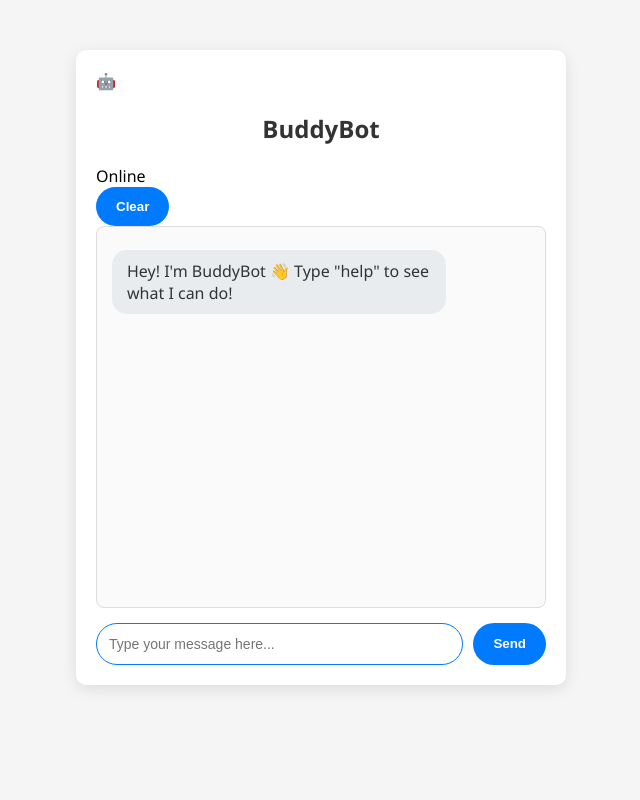
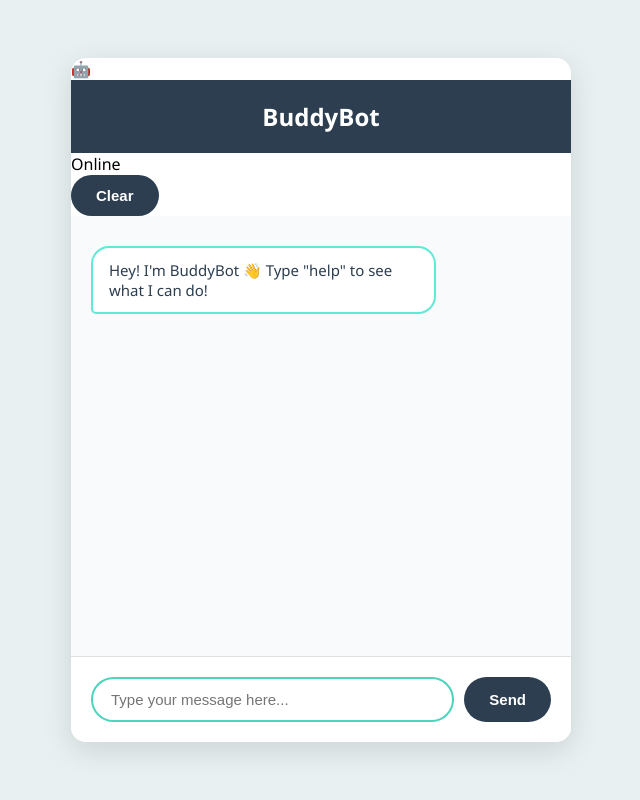
Before and after one commit to NithinaMP/BuddyBot, a Flask app: page / in a window 1280 px wide. Shown: the whole page, without its empty margins (319-959 px from the left). Run offline with Flask 3, Linux system fonts and the light colour scheme.

Commit message:
Redesign UI with modern color

```diff
--- a/static/style.css
+++ b/static/style.css
@@ -1,83 +1,103 @@
 body {
-    font-family: 'Segoe UI', Arial, sans-serif;
-    background: #f5f5f5;
+    font-family: 'Segoe UI', Tahoma, Geneva, Verdana, sans-serif;
+    background: #e8f0f2;
     margin: 0;
     padding: 0;
+    display: flex;
+    justify-content: center;
+    align-items: center;
+    min-height: 100vh;
 }
 
 .chat-container {
-    width: 450px;
-    margin: 50px auto;
+    width: 500px;
     background: white;
-    padding: 20px;
-    border-radius: 10px;
-    box-shadow: 0 4px 15px rgba(0, 0, 0, 0.1);
+    border-radius: 15px;
+    box-shadow: 0 8px 30px rgba(0, 0, 0, 0.12);
+    overflow: hidden;
 }
 
 h2 {
     text-align: center;
-    color: #333;
-    margin-bottom: 20px;
+    color: white;
+    background: #2c3e50;
+    margin: 0;
+    padding: 20px;
 }
 
 .chat-box {
-    height: 350px;
+    height: 400px;
     overflow-y: scroll;
-    border: 1px solid #ddd;
-    padding: 15px;
-    margin-bottom: 15px;
-    background: #fafafa;
-    border-radius: 8px;
+    padding: 20px;
+    background: #f8fafb;
+}
+
+.chat-box::-webkit-scrollbar {
+    width: 8px;
+}
+
+.chat-box::-webkit-scrollbar-thumb {
+    background: #5eead4;
+    border-radius: 4px;
 }
 
 .user-message {
-    background: #007bff;
+    background: #2c3e50;
     color: white;
-    padding: 10px 15px;
-    margin: 8px 0;
-    margin-left: 20%;
+    padding: 12px 16px;
+    margin: 10px 0;
+    margin-left: 25%;
     text-align: right;
-    border-radius: 15px;
+    border-radius: 18px 18px 5px 18px;
+    font-size: 15px;
 }
 
 .bot-message {
-    background: #e9ecef;
-    color: #333;
-    padding: 10px 15px;
-    margin: 8px 0;
-    margin-right: 20%;
+    background: white;
+    color: #2c3e50;
+    padding: 12px 16px;
+    margin: 10px 0;
+    margin-right: 25%;
     text-align: left;
-    border-radius: 15px;
+    border-radius: 18px 18px 18px 5px;
+    border: 2px solid #5eead4;
+    font-size: 15px;
 }
 
 .input-area {
     display: flex;
+    padding: 20px;
+    background: white;
+    border-top: 1px solid #e0e0e0;
     gap: 10px;
 }
 
 input {
     flex: 1;
-    padding: 12px;
-    border: 1px solid #ddd;
+    padding: 12px 18px;
     border-radius: 25px;
-    font-size: 14px;
+    border: 2px solid #5eead4;
+    font-size: 15px;
     outline: none;
+    background: #f8fafb;
 }
 
 input:focus {
-    border-color: #007bff;
+    border-color: #4dd4bd;
+    background: white;
 }
 
 button {
-    padding: 12px 20px;
-    background: #007bff;
+    padding: 12px 25px;
+    background: #2c3e50;
     color: white;
     border: none;
     border-radius: 25px;
     cursor: pointer;
+    font-size: 15px;
     font-weight: 600;
 }
 
 button:hover {
-    background: #0056b3;
+    background: #34495e;
 }
```
